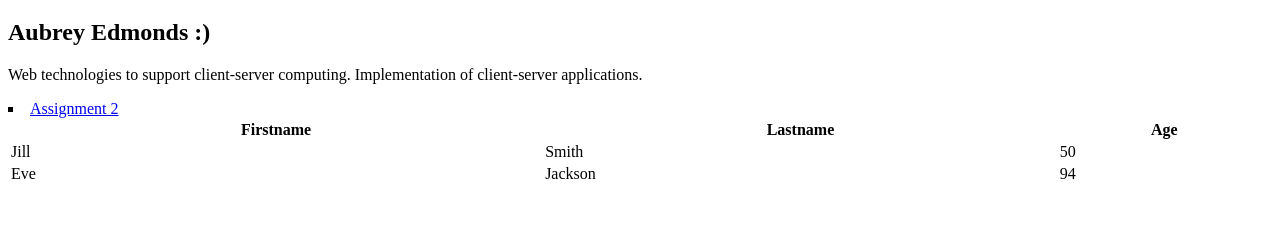
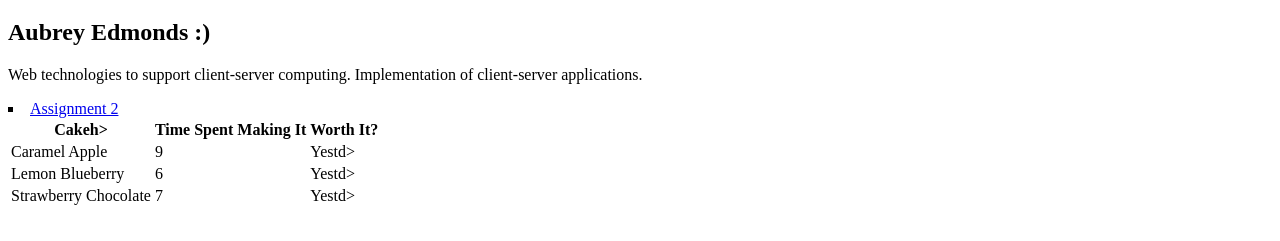
Before and after one commit to aubreyedmonds/aubreyedmonds.github.io, a plain HTML site: page index.html in a window 1280 px wide. Shown: the part 61-302 px from the top of the page. Drawn offline with Linux system fonts and the light colour scheme.

Commit message:
Update index.html

```diff
--- a/index.html
+++ b/index.html
@@ -13,21 +13,26 @@
     <li><a href="https://aubreyedmonds.github.io/assignment2" target="_blank">Assignment 2</a></li>
     </ul>
 
-  <table style="width:100%">
+  <table style="width:50">
   <tr>
-    <th>Firstname</th>
-    <th>Lastname</th>
-    <th>Age</th>
+    <th>Cakeh>
+    <th>Time Spent Making It
+    <th>Worth It?
   </tr>
   <tr>
-    <td>Jill</td>
-    <td>Smith</td>
-    <td>50</td>
+    <td>Caramel Apple
+    <td>9</td>
+    <td>Yestd>
   </tr>
   <tr>
-    <td>Eve</td>
-    <td>Jackson</td>
-    <td>94</td>
+    <td>Lemon Blueberry
+    <td>6</td>
+    <td>Yestd>
+  </tr>
+    <tr>
+    <td>Strawberry Chocolate
+    <td>7</td>
+    <td>Yestd>
   </tr>
 </table>
 
```
